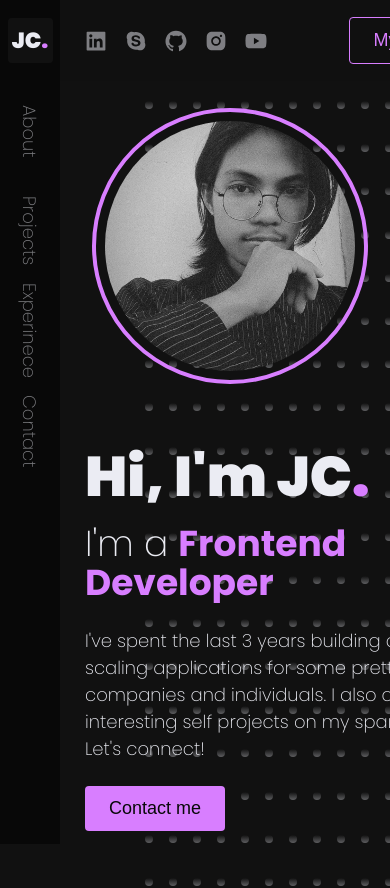
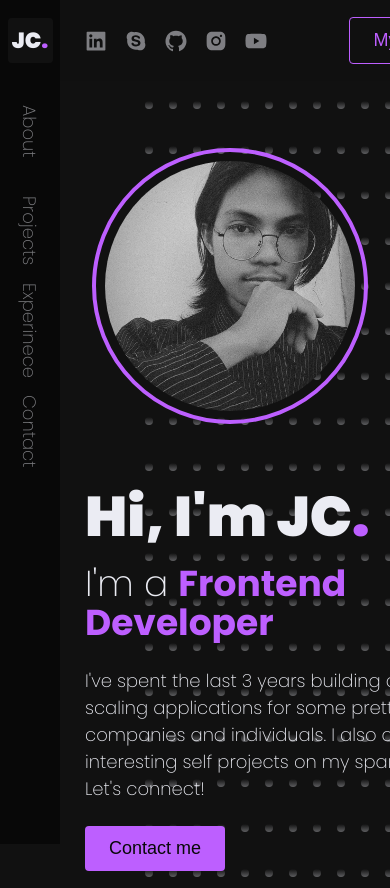
Before and after one commit to engida32/engida, a Next.js app: page / in a window 390 px wide. Shown: the top 888 px of the page. Built offline with nearby package versions, Linux system fonts and the light colour scheme.

Commit message:
Finished !

```diff
--- a/components/home/hero/hero.module.scss
+++ b/components/home/hero/hero.module.scss
@@ -76,10 +76,11 @@
 
   @media (max-width: 768px) {
     flex-direction: column-reverse;
-    align-items:first baseline;
+    align-items: start;
     flex-wrap: wrap;
 
     .profile {
+      margin-top: 6rem;
       margin-left: 2rem;
     }
   }
--- a/components/nav/Heading.tsx
+++ b/components/nav/Heading.tsx
@@ -6,9 +6,23 @@ export const Heading = () => {
   return (
     <header className={styles.heading}>
       <MyLinks />
-      <OutlineButton onClick={() => window.open("/JOHN CARLO DEVERA.pdf")}>
-        My resume
-      </OutlineButton>
+      {/* <div className={styles.headingButtons}> */}
+
+        <OutlineButton onClick={() => window.open("/JOHN CARLO DEVERA.pdf")}>
+          My resume
+        </OutlineButton>
+      {/* </div> */}
     </header>
   );
 };
+
+{/* <a href="https://www.buymeacoffee.com/jcdevz" target="_blank">
+  <img
+    src="https://cdn.buymeacoffee.com/buttons/v2/arial-violet.png"
+    alt="Buy Me A Coffee"
+    style={{
+      height: "46px !important",
+      width: "185px !important",
+    }}
+  />
+</a> */}
--- a/components/nav/SideBar.tsx
+++ b/components/nav/SideBar.tsx
@@ -33,7 +33,9 @@ export const SideBar = () => {
       className={styles.sideBar}
     >
       <span className={styles.logo} onClick={() => {
-        document.location.hash = '#';
+        document.location.hash === "" ?
+        document.getElementById("main")?.scrollIntoView() :
+        document.location.hash = '';
         }}>
         JC<span>.</span>
       </span>
--- a/components/nav/heading.module.scss
+++ b/components/nav/heading.module.scss
@@ -19,3 +19,14 @@
     padding: 0 2.4rem;
   }
 }
+
+.headingButtons {
+    display: flex;
+    align-items: center;
+    justify-content: space-between;
+    gap: 1rem;
+
+    > a {
+      height: 46px;
+    }
+}
--- a/styles/globals.css
+++ b/styles/globals.css
@@ -7,7 +7,7 @@
   --background-dark: rgb(8, 8, 8);
 
   --text: rgb(235, 236, 243);
-  --brand: rgb(216, 126, 255);
+  --brand: #BD5FFF;
 
   --text-xs: 1.6rem;
   --text-sm: 1.8rem;
```
